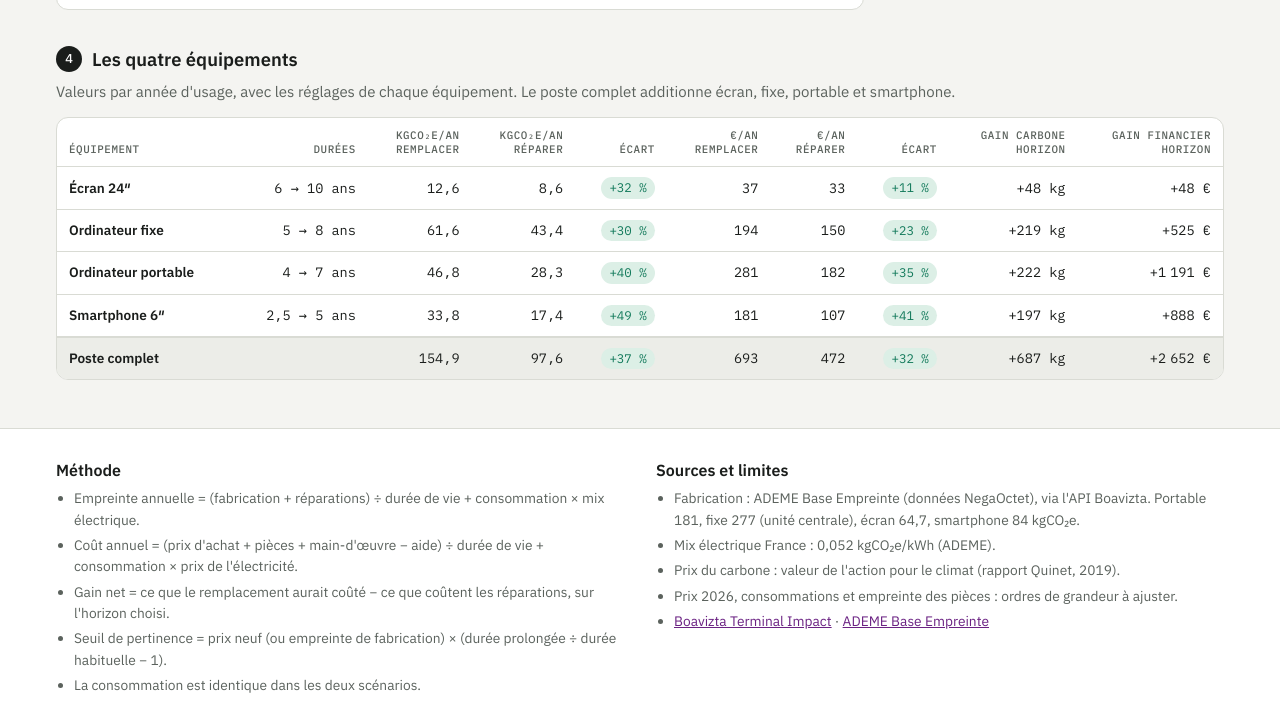
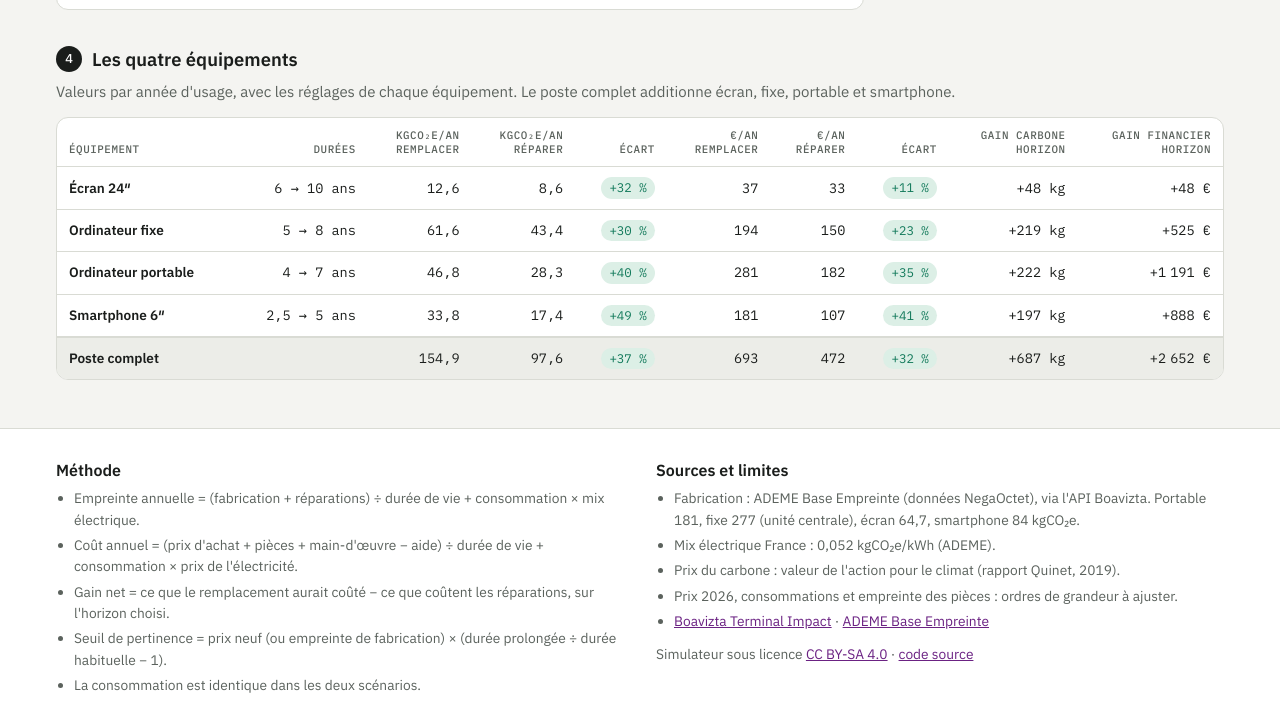
Before and after one commit to gridboy/simulateur-reparer-remplacer, a website with bundled scripts: page index.html in a window 1280 px wide. Shown: the part 2161-2889 px from the top of the page. Built offline with nearby package versions, Linux system fonts and the light colour scheme.

Commit message:
chore: licence CC BY-SA 4.0 et publication GitHub Pages

```diff
--- a/index.html
+++ b/index.html
@@ -102,6 +102,7 @@
           <li>Prix 2026, consommations et empreinte des pièces : ordres de grandeur à ajuster.</li>
           <li><a href="https://dataviz.boavizta.org/terminalimpact" rel="noopener">Boavizta Terminal Impact</a> · <a href="https://base-empreinte.ademe.fr/" rel="noopener">ADEME Base Empreinte</a></li>
         </ul>
+        <p class="license">Simulateur sous licence <a href="https://creativecommons.org/licenses/by-sa/4.0/deed.fr" rel="license noopener">CC BY-SA 4.0</a> · <a href="https://github.com/gridboy/simulateur-reparer-remplacer" rel="noopener">code source</a></p>
       </div>
     </div>
   </footer>
--- a/package.json
+++ b/package.json
@@ -3,6 +3,7 @@
   "version": "1.0.0",
   "private": true,
   "description": "Simulateur réparer ou remplacer : gain carbone et gain financier selon la durée de vie des équipements numériques.",
+  "license": "CC-BY-SA-4.0",
   "type": "module",
   "scripts": {
     "start": "python3 -m http.server 8080",
--- a/styles/app.css
+++ b/styles/app.css
@@ -508,3 +508,4 @@ tfoot > tr > * { border-top: 2px solid var(--line); border-bottom: 0; background
   .devices { grid-template-columns: minmax(0, 1fr); }
   .repair-grid { grid-template-columns: repeat(2, minmax(0, 1fr)); }
 }
+.method .license { margin-top: 12px; }
```
Also changed, not shown: README.md, 2 other files.
